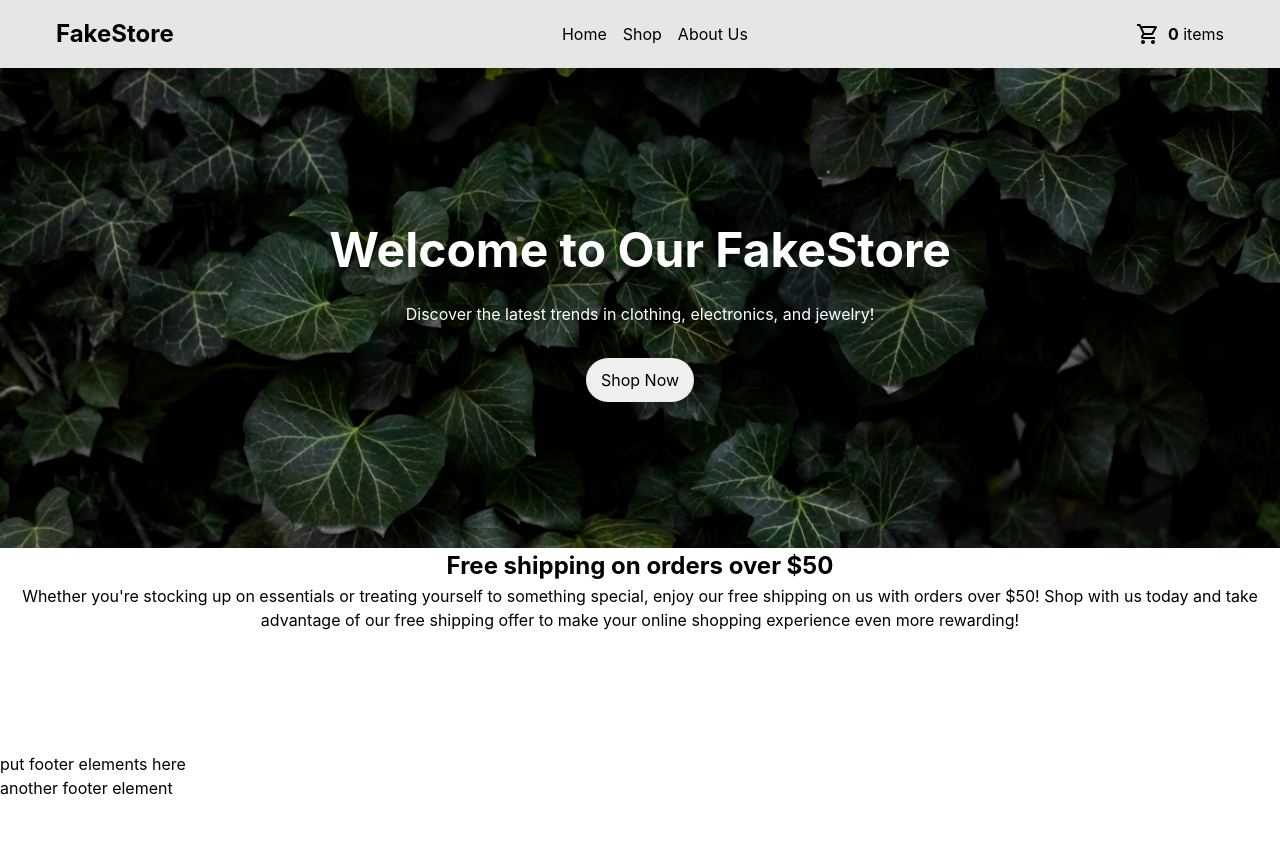
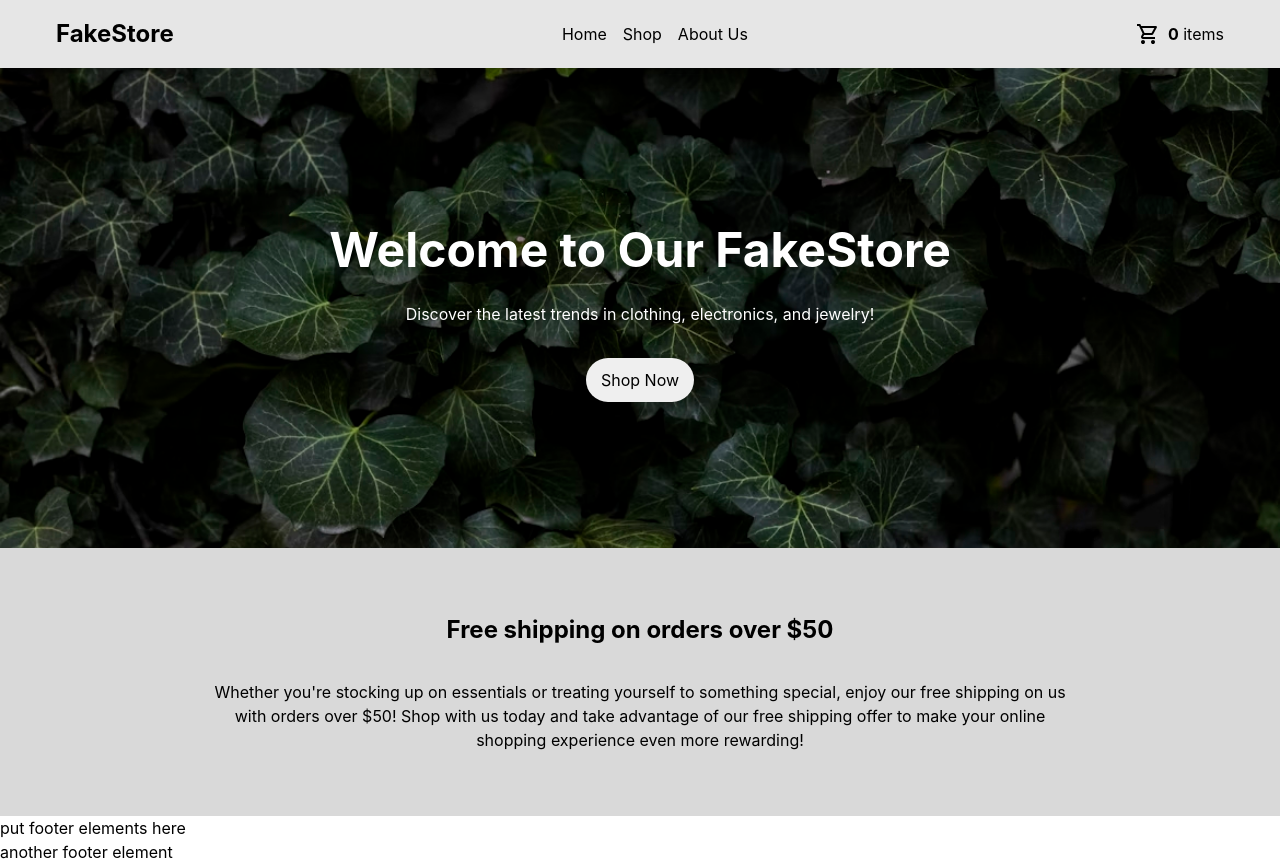
Before and after one commit to JakeNead/shopping-cart, a React (Vite) app: page / in a window 1280 px wide. Before the commit the page ends 800 px from the top, so only its background shows below. Built offline with nearby package versions, Linux system fonts and the light colour scheme; no server answers.

Commit message:
Style free shipping section

```diff
--- a/src/components/home/home.module.css
+++ b/src/components/home/home.module.css
@@ -2,10 +2,15 @@
 
 .homeMain {
   text-align: center;
+  display: flex;
+  flex-direction: column;
+  align-items: center;
+  background-color: var(--dark-background-color);
 }
 
 .heroContainer {
   height: 30rem;
+  width: 100%;
   position: relative;
   background-image: url(../../assets/hero.jpg);
   background-size: cover;
@@ -44,6 +49,16 @@
   cursor: pointer;
 }
 
+.freeShipping {
+  padding: 4rem 1rem;
+  /* background-color: var(--light-background-color); */
+  max-width: 900px;
+}
+
+.freeShipping h2 {
+  margin-bottom: 2rem;
+}
+
 @media (min-width: 500px) {
   .heroText h1 {
     font-size: 2.5rem;
```
